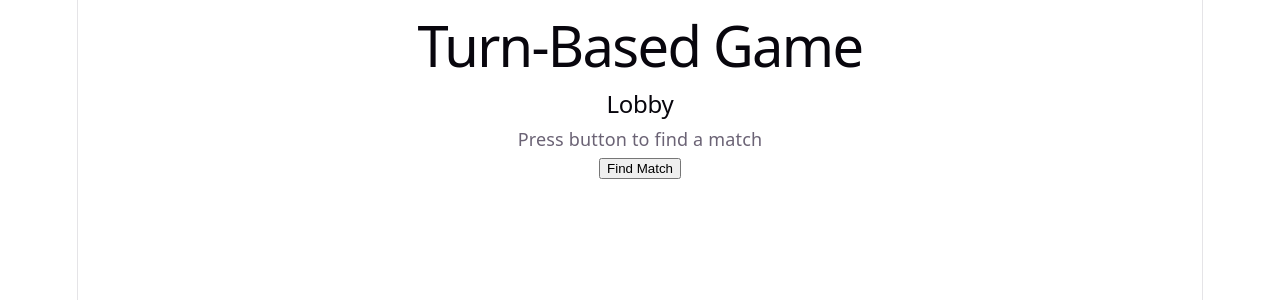
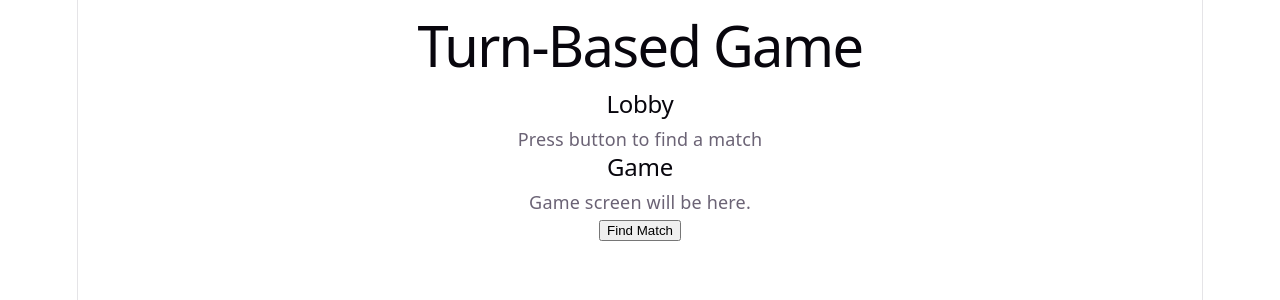
Before and after one commit to MnaboDe/turn-based-game, a React app in the folder frontend/: page / in a window 1280 px wide. Shown: the top 300 px of the page. Built offline with nearby package versions, Linux system fonts and the light colour scheme; the HTML template or start-up script is replaced by a standard one.

Commit message:
Add game screen component

```diff
--- a/frontend/src/App.jsx
+++ b/frontend/src/App.jsx
@@ -1,10 +1,12 @@
 import Lobby from "./screens/Lobby";
+import Game from "./screens/Game";
 
 function App() {
   return (
     <main>
       <h1>Turn-Based Game</h1>
       <Lobby />
+      <Game />
       <button>Find Match</button>
     </main>
   );
--- /dev/null
+++ b/frontend/src/screens/Game.jsx
@@ -0,0 +1,10 @@
+function Game() {
+  return (
+    <div>
+      <h2>Game</h2>
+      <p>Game screen will be here.</p>
+    </div>
+  );
+}
+
+export default Game;
```
